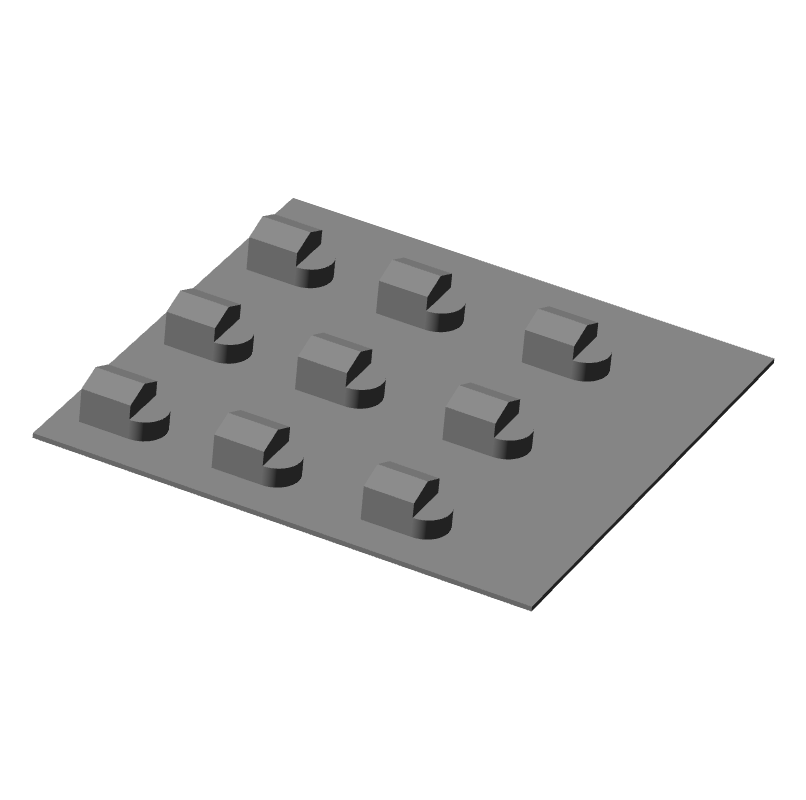
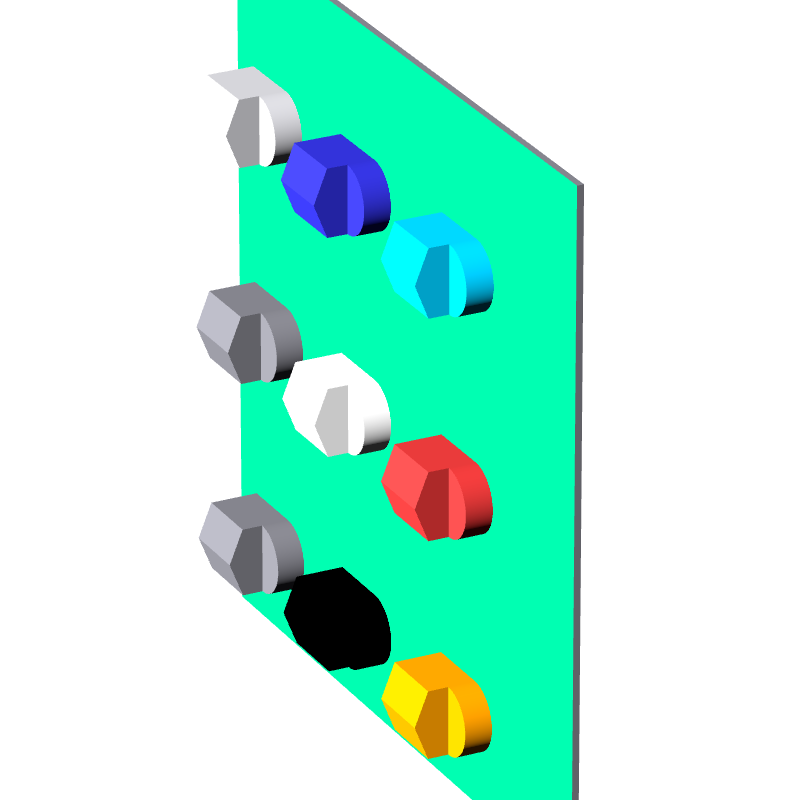
Before and after one commit to a11n-dev/three-js-test, a website built with Vite: page index.html in a window 1280 px wide. Shown: the whole page, without its empty margins (232-1038 px from the left). Built offline with nearby package versions, Linux system fonts and the light colour scheme; animation ran at ten frames a second.

Commit message:
Update model path and lighting settings in main.js

```diff
--- a/main.js
+++ b/main.js
@@ -1,6 +1,7 @@
 import * as THREE from "three";
 import { OBJLoader } from "three/examples/jsm/loaders/OBJLoader.js";
 import { OrbitControls } from "three/examples/jsm/controls/OrbitControls.js";
+import { GLTFLoader } from 'three/addons/loaders/GLTFLoader.js';
 
 // Create scene, camera, and renderer
 const scene = new THREE.Scene();
@@ -8,7 +9,7 @@ scene.background = new THREE.Color(0xffffff);
 
 const camera = new THREE.PerspectiveCamera(5, window.innerWidth / window.innerHeight, 0.1, 1000);
 
-camera.position.set(15, 5, 0);
+camera.position.set(10, 5, 0);
 
 const renderer = new THREE.WebGLRenderer({antialias: true});
 renderer.setPixelRatio(window.devicePixelRatio);
@@ -19,8 +20,8 @@ document.body.appendChild(renderer.domElement);
 const ambientLight = new THREE.AmbientLight(0x404040); // soft white light
 scene.add(ambientLight);
 
-const directionalLight = new THREE.DirectionalLight(0xffffff, 1); // white directional light
-directionalLight.position.set(0, 1, 1); // set the light's position
+const directionalLight = new THREE.DirectionalLight(0xffffff, 8); // white directional light
+directionalLight.position.set(0.25, .5, 1); // set the light's position
 scene.add(directionalLight);
 
 // Create OrbitControls
@@ -60,13 +61,13 @@ window.addEventListener("mousedown", onMouseClick, false);
 // Load OBJ model
 const loader = new OBJLoader();
 loader.load(
-  "/model.obj", // replace this with the path to your model
+  "/091.obj", // replace this with the path to your model
   function (group) {
-    group.traverse(function (child) {
-      if (child instanceof THREE.Mesh) {
-        child.material = new THREE.MeshPhongMaterial({ color: 0xffffff }); // Set an initial color
-      }
-    });
+    // group.traverse(function (child) {
+    //   if (child instanceof THREE.Mesh) {
+    //     child.material = new THREE.MeshPhongMaterial({ color: 0xffffff }); // Set an initial color
+    //   }
+    // });
 
     scene.add(group);
   },
```
Also changed, not shown: dist/assets/index-ChtNDXw9.js (deleted), dist/index.html, public/091.obj (added), 1 other file.
